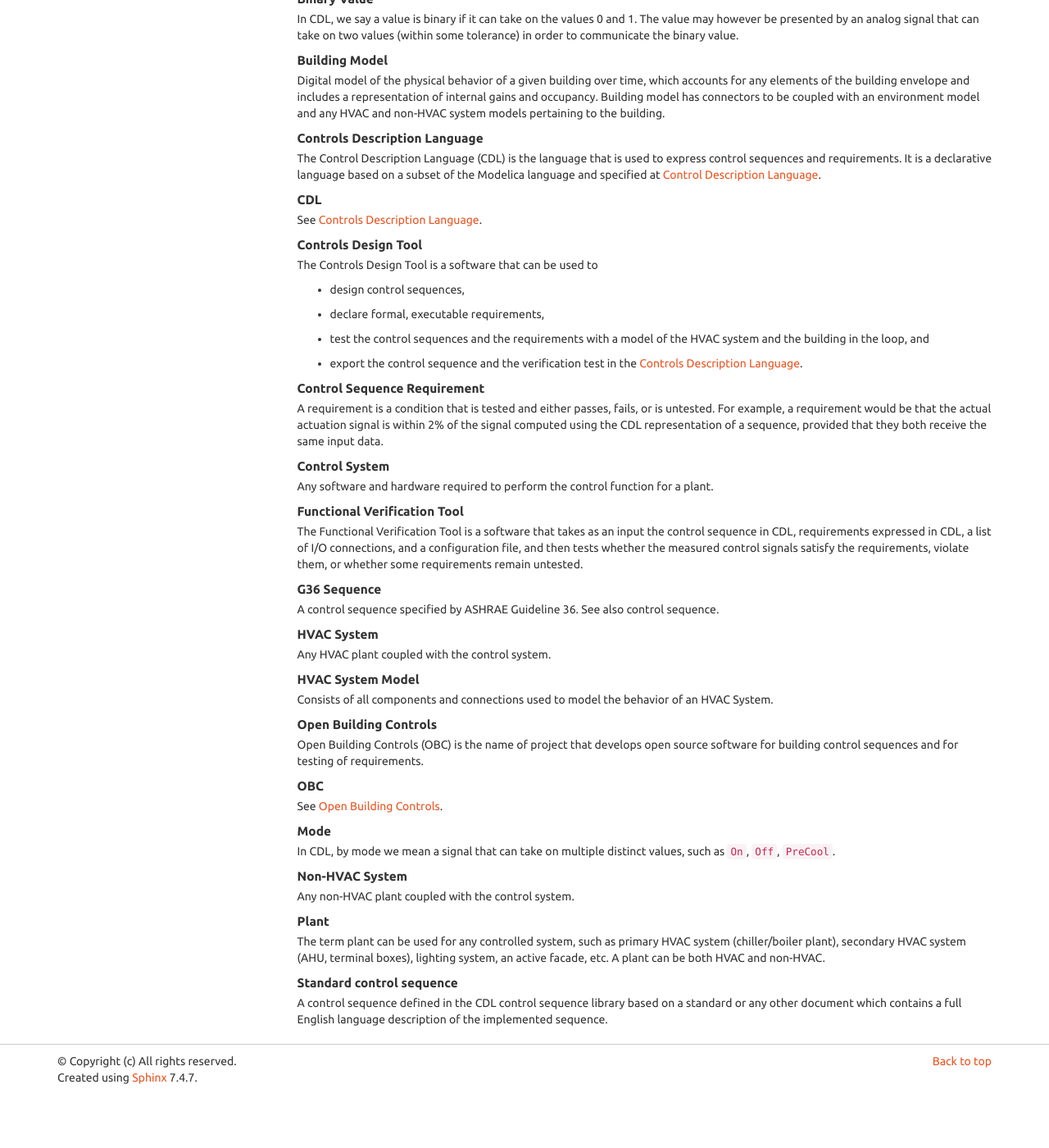
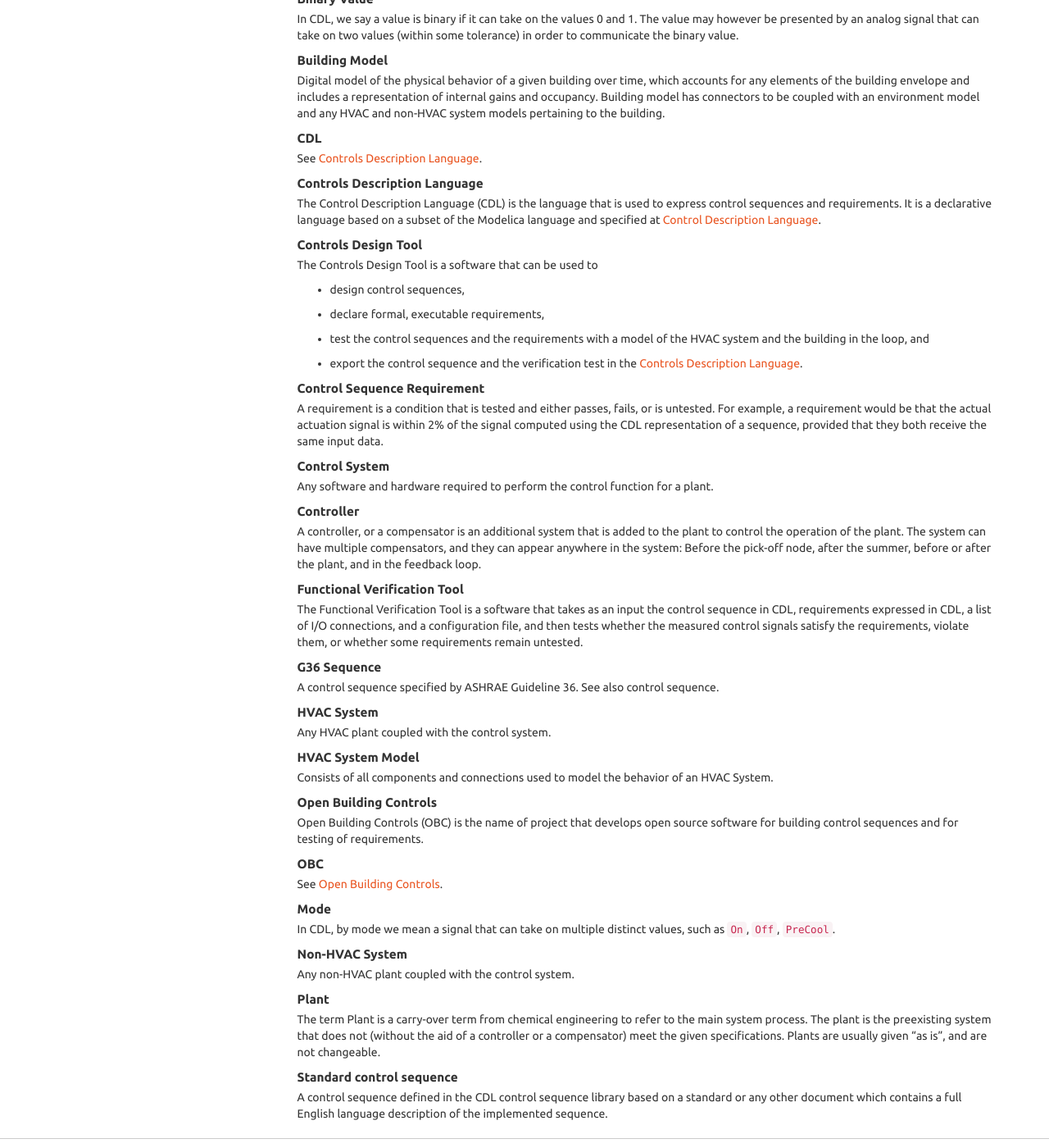
Before and after one commit to lbl-srg/obc, a Sphinx documentation site: the page built from specification/source/glossary.rst, in a window 1280 px wide and 1400 px high, scrolled down 259 px. Shown: the whole window at 82% size. Built offline with Sphinx 7.4.7, drawn with Linux system fonts in a browser that asks for light colours; before the commit the page ends 1593 px from its top, so only the background shows below that.

Commit message:
adopted terms Plant and Controller from wikibooks
https://en.wikibooks.org/wiki/Control_Systems/Feedback_Loops

```diff
--- a/specification/source/glossary.rst
+++ b/specification/source/glossary.rst
@@ -28,14 +28,14 @@ the Open Building Controls project.
      to be coupled with an environment model and any HVAC and non-HVAC system models
      pertaining to the building.
 
+   CDL
+     See :term:`Controls Description Language`.
+
    Controls Description Language
      The Control Description Language (CDL) is the language
      that is used to express control sequences and requirements.
      It is a declarative language based on a subset of the
      Modelica language and specified at :ref:`sec_cdl`.
-
-   CDL
-     See :term:`Controls Description Language`.
 
    Controls Design Tool
      The Controls Design Tool is a software that can be used to
@@ -56,6 +56,12 @@ the Open Building Controls project.
 
    Control System
      Any software and hardware required to perform the control function for a plant.
+
+   Controller
+      A controller, or a compensator is an additional system that is added to the
+      plant to control the operation of the  plant. The system can have multiple
+      compensators, and they can appear anywhere in the system: Before the pick-off node,
+      after the summer, before or after the plant, and in the feedback loop.
 
    Functional Verification Tool
      The Functional Verification Tool is a software that takes
@@ -90,8 +96,12 @@ the Open Building Controls project.
      Any non-HVAC plant coupled with the control system.
 
    Plant
-     The term plant can be used for any controlled system, such as primary HVAC system (chiller/boiler plant),
-     secondary HVAC system (AHU, terminal boxes), lighting system, an active facade, etc. A plant can be both HVAC and non-HVAC.
+     The term Plant is a carry-over term from chemical engineering to refer to the main
+     system process. The plant is the preexisting system that does not (without the aid of
+     a controller or a compensator) meet the given specifications. Plants are usually given
+     "as is", and are not changeable.
 
    Standard control sequence
-     A control sequence defined in the CDL control sequence library based on a standard or any other document which contains a full English language description of the implemented sequence.
+     A control sequence defined in the CDL control sequence library based on a standard or
+     any other document which contains a full English language description of the
+     implemented sequence.
```
